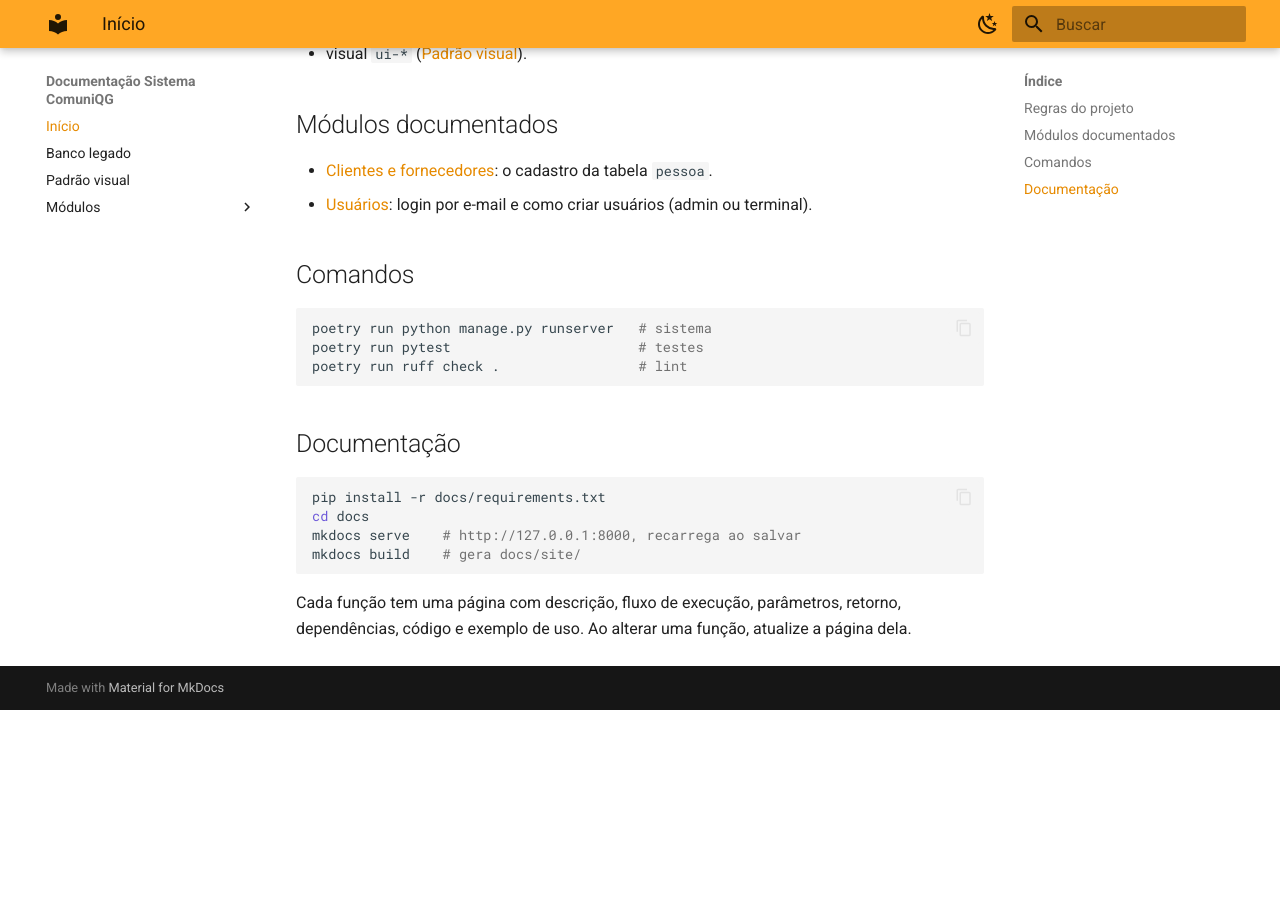
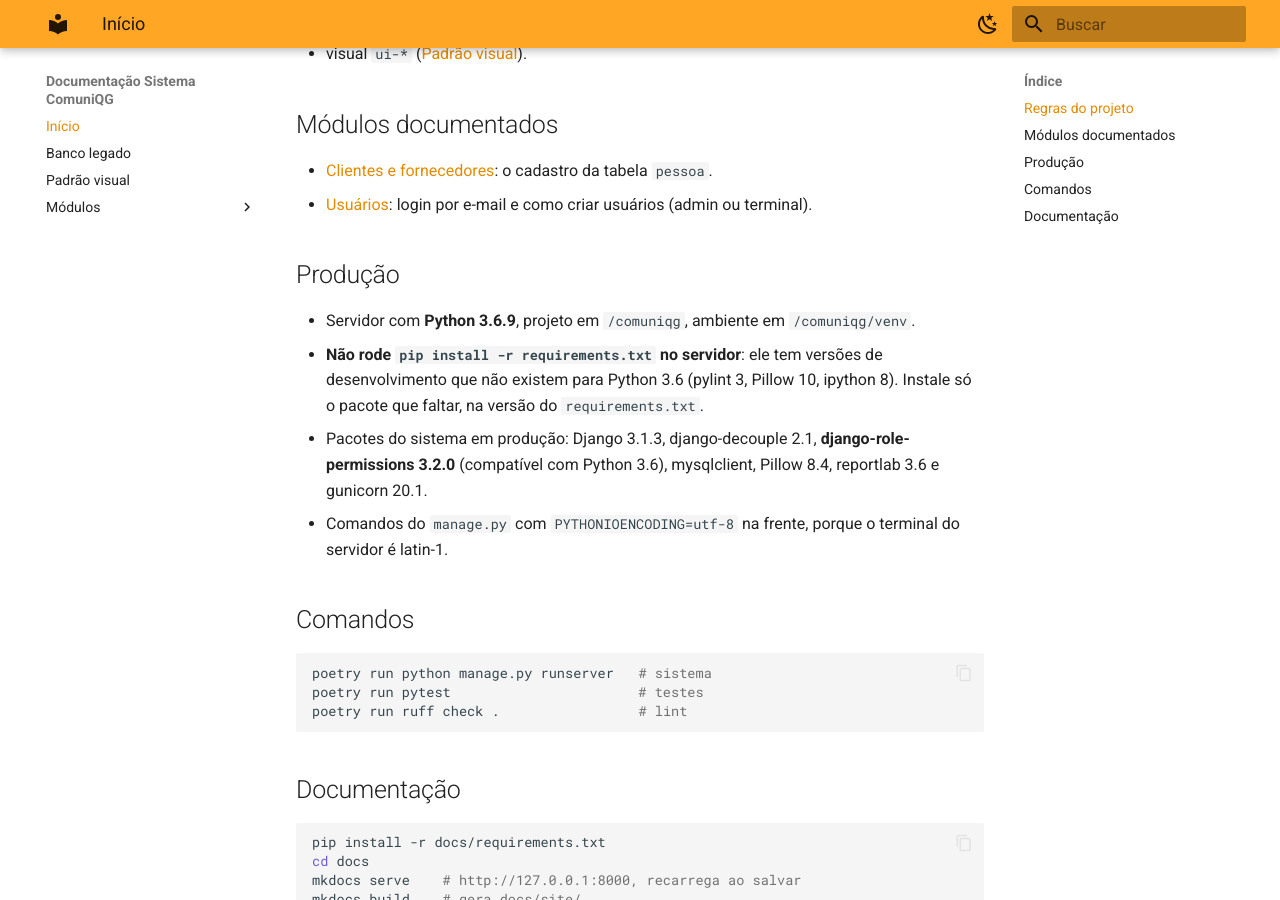
Before and after one commit to OswaldoSoares/comuniqg, an MkDocs documentation site: the page built from docs/docs/index.md, in a window 1280 px wide and 900 px high, scrolled down 618 px. Built offline with MkDocs 1.6.1 and Material for MkDocs 9.7.7, drawn with Linux system fonts in a browser that asks for light colours; before the commit the page ends 1328 px from its top, so only the background shows below that.

Commit message:
docs: pacotes de produção e aviso sobre o requirements.txt
Co-Authored-By: Claude Opus 5.5 <noreply@anthropic.com>

````diff
--- a/docs/docs/index.md
+++ b/docs/docs/index.md
@@ -18,6 +18,13 @@ Sistema web (Django) que substitui aos poucos o aplicativo desktop em Delphi. Os
 - [Clientes e fornecedores](clientes/index.md): o cadastro da tabela `pessoa`.
 - [Usuários](account/usuarios.md): login por e-mail e como criar usuários (admin ou terminal).
 
+## Produção
+
+- Servidor com **Python 3.6.9**, projeto em `/comuniqg`, ambiente em `/comuniqg/venv`.
+- **Não rode `pip install -r requirements.txt` no servidor**: ele tem versões de desenvolvimento que não existem para Python 3.6 (pylint 3, Pillow 10, ipython 8). Instale só o pacote que faltar, na versão do `requirements.txt`.
+- Pacotes do sistema em produção: Django 3.1.3, django-decouple 2.1, **django-role-permissions 3.2.0** (compatível com Python 3.6), mysqlclient, Pillow 8.4, reportlab 3.6 e gunicorn 20.1.
+- Comandos do `manage.py` com `PYTHONIOENCODING=utf-8` na frente, porque o terminal do servidor é latin-1.
+
 ## Comandos
 
 ```bash
````
